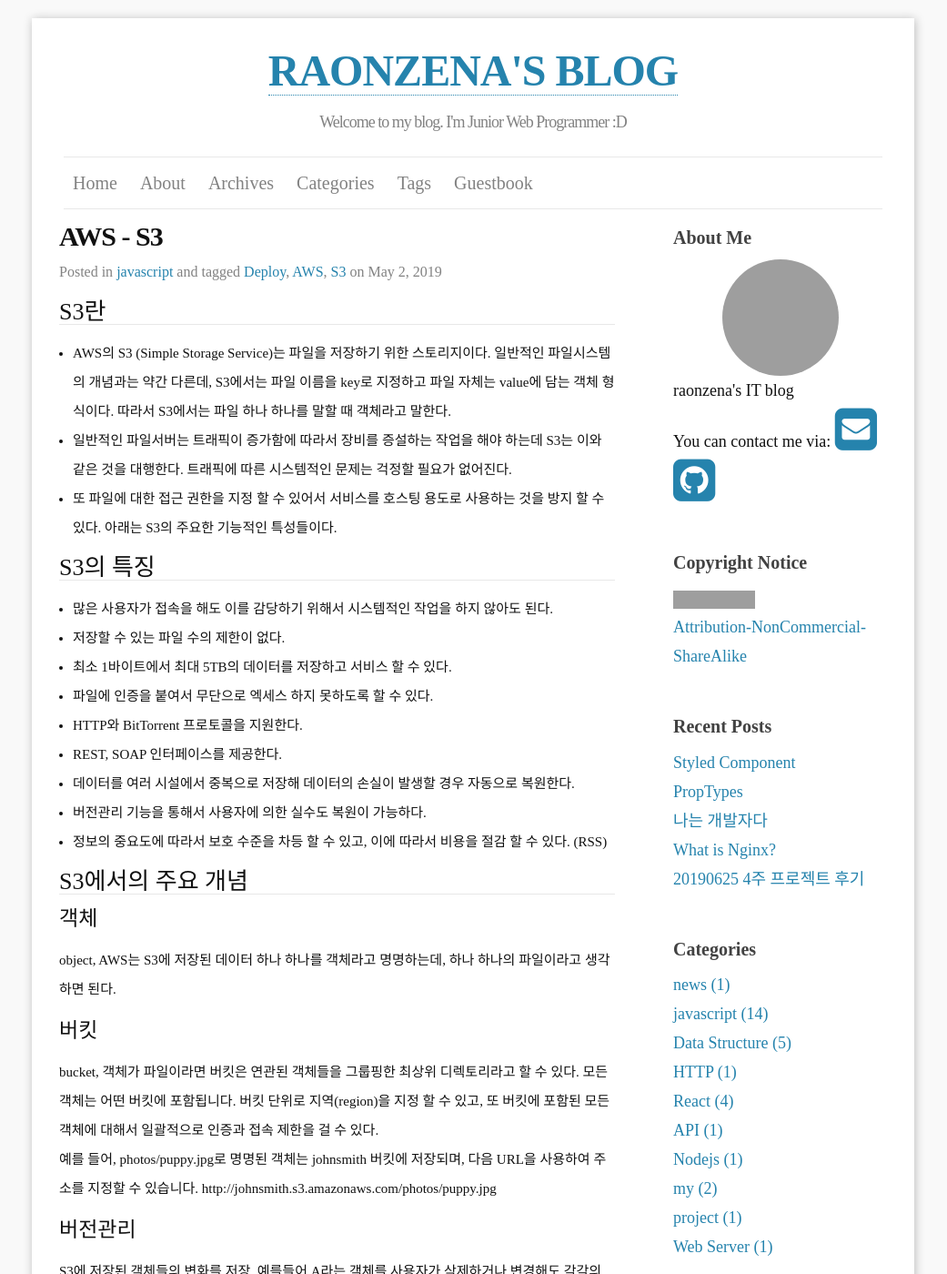
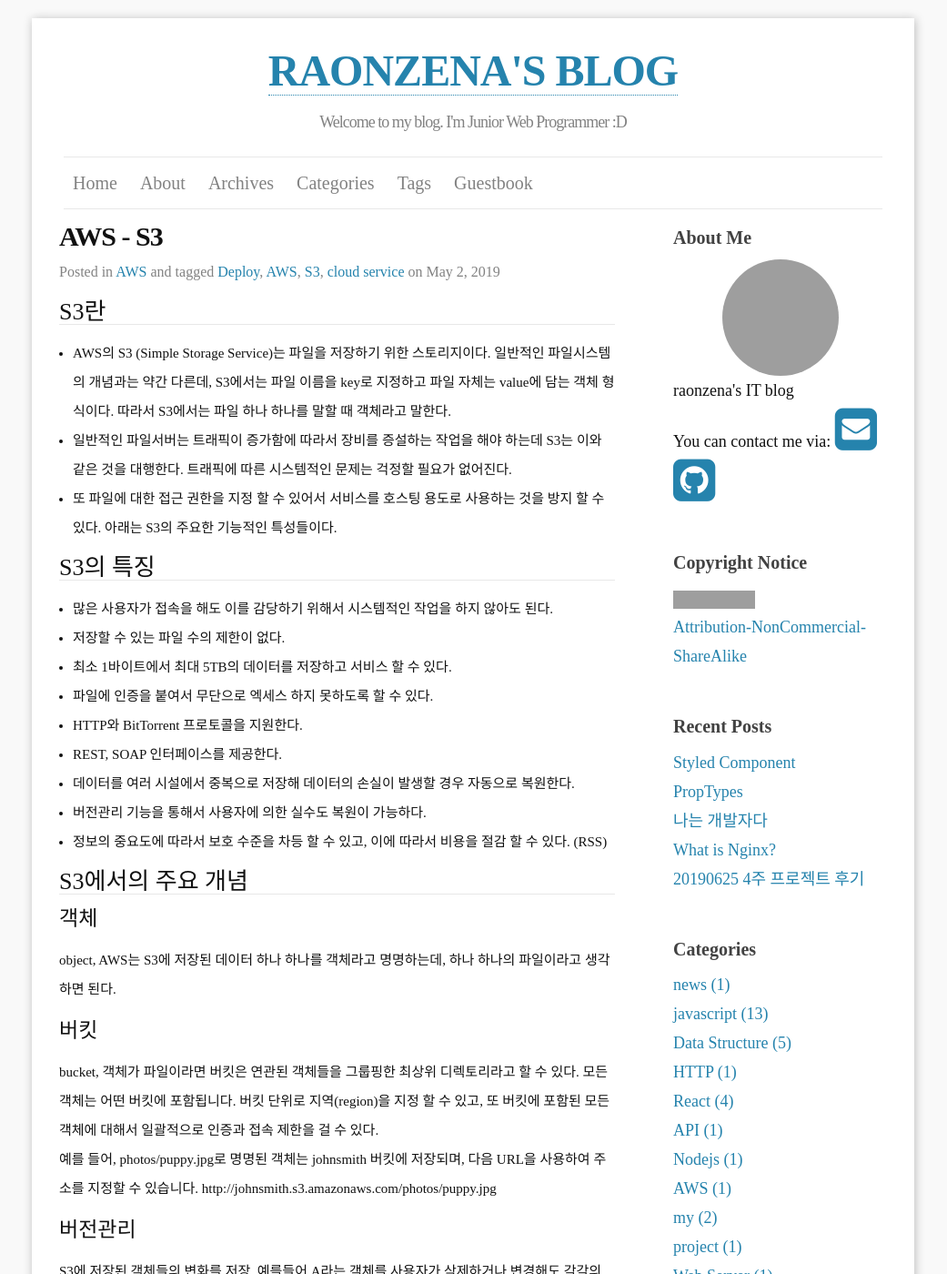
Before and after one commit to raonzena/raonzena.github.io, a Jekyll site: the page built from _posts/2019-05-02-01-post.markdown, in a window 1280 px wide and 1400 px high. Shown: the whole window at 91% size, without its empty margins (120-1161 px from the left). Built offline with Jekyll 4.4.1, drawn with Linux system fonts in a browser that asks for light colours; some web fonts are replaced; comment, search, counter and statistics services are not loaded; grey boxes are pictures that could not be loaded.

Commit message:
modify category

```diff
--- a/_posts/2019-05-02-01-post.markdown
+++ b/_posts/2019-05-02-01-post.markdown
@@ -4,11 +4,12 @@
 title:  "AWS - S3"
 date:   2019-05-02
 author: raonzena
-category: javascript
+category: AWS
 tags:
 - Deploy
 - AWS
 - S3
+- cloud service
 comments: true
 ---
 
```
